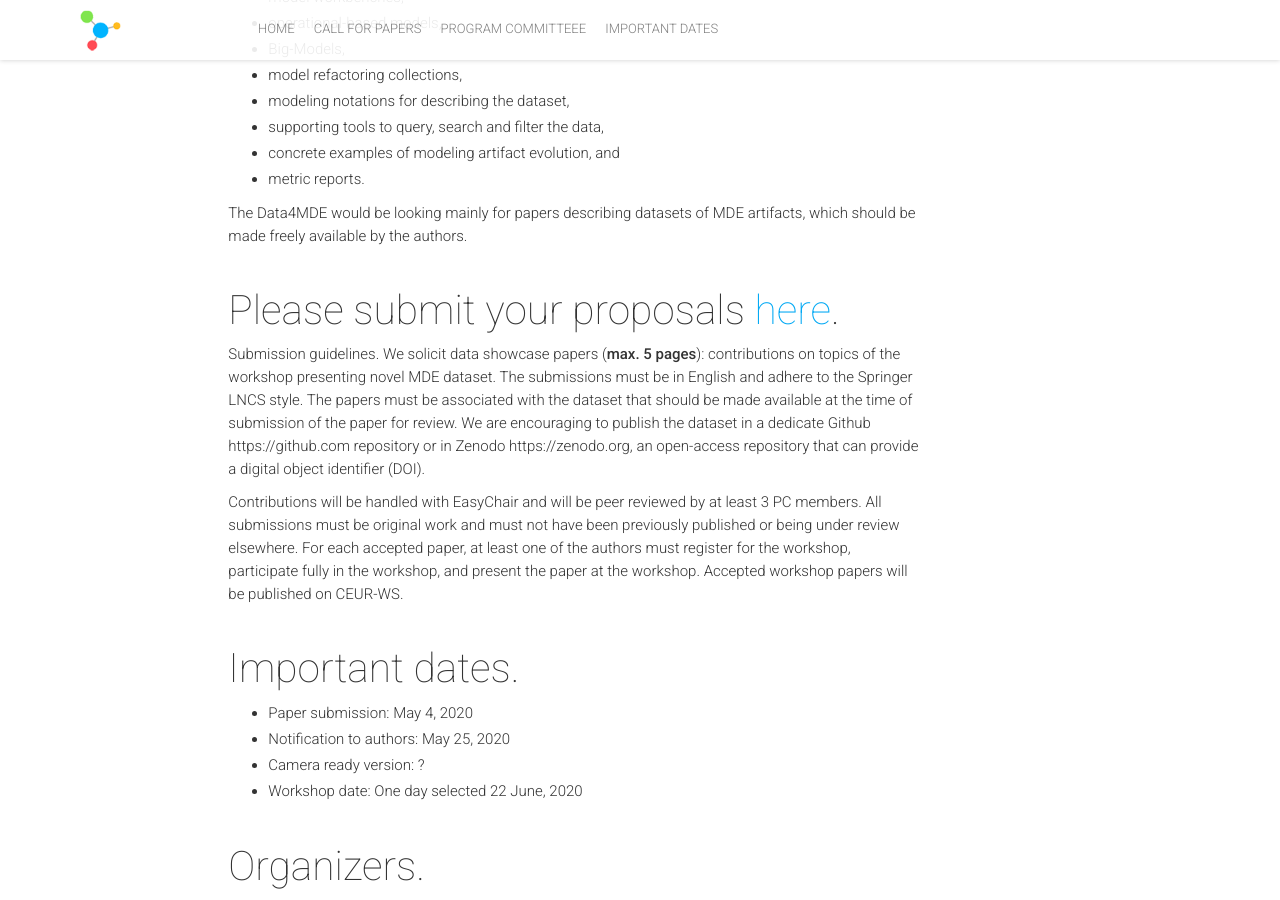
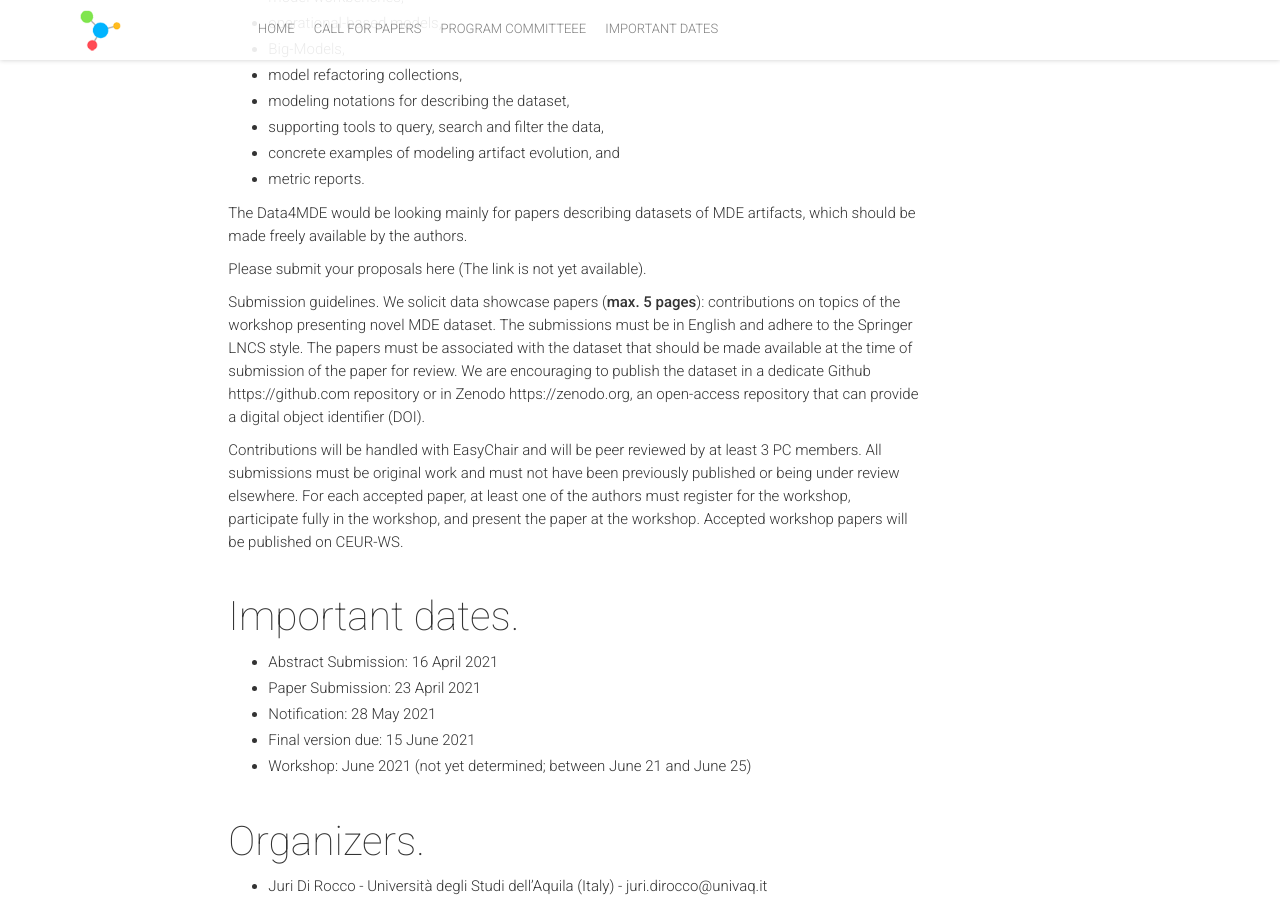
Before and after one commit to jdirocco/Data4MDE, a Jekyll site: the page built from cfp.md, in a window 1280 px wide and 900 px high, scrolled down 1673 px. Built offline with Jekyll 4.4.1, drawn with Linux system fonts in a browser that asks for light colours; nearby versions of some CDN libraries; comment, search, counter and statistics services are not loaded.

Commit message:
Data4MDE 2021

```diff
--- a/_config.yml
+++ b/_config.yml
@@ -14,8 +14,8 @@
 title: "The first edigtion of Data4MDE workshop"
 email: "juri.dirocco@univaq.it"
 description: "The first edition of Data4MDE workshop"
-url: "https://md2manoppello.github.io/Data4MDE"
-googleAnalyticsSiteUrl: "md2manoppello.github.io/Data4MDE"
+url: "https://jdirocco.github.io/Data4MDE"
+googleAnalyticsSiteUrl: "jdirocco.github.io/Data4MDE"
 
 # Organizer Info
 organizerName: "Juri Di Rocco"
@@ -55,8 +55,8 @@
 
 # Hero Block
 heroImage: "hero.jpg"
-heroTitle: "Data4MDE 2020"
-eventDate: "Bergen June 22, 2020"
+heroTitle: "Data4MDE 2021"
+eventDate: "Bergen June, 2021"
 typeoutTextValues: '"", "Season", "Ukraine", "Germany", "USA"'
 typeoutFallback: "Season"
 #heroButtons:
--- a/cfp.md
+++ b/cfp.md
@@ -29,7 +29,7 @@
 
  The Data4MDE would be looking mainly for papers describing datasets of MDE artifacts, which should be made freely available by the authors.
 
-#### Please submit your proposals [here](https://easychair.org/conferences/?conf=data4mde2020).
+Please submit your proposals here (The link is not yet available).
 
 Submission guidelines. We solicit data showcase papers (**max. 5 pages**): contributions on topics of the workshop presenting novel MDE dataset.
 The submissions must be in English and adhere to the Springer LNCS style.
@@ -39,11 +39,11 @@
 All submissions must be original work and must not have been previously published or being under review elsewhere. For each accepted paper, at least one of the authors must register for the workshop, participate fully in the workshop, and present the paper at the workshop. Accepted workshop papers will be published on CEUR-WS.
 
 #### Important dates.
-* Paper submission: May 4, 2020
-* Notification to authors: May 25, 2020
-* Camera ready version: ?
-* Workshop date: One day selected 22 June, 2020
-
+* Abstract Submission: 16 April 2021
+* Paper Submission: 23 April 2021
+* Notification:	28 May   2021
+* Final version due: 15 June  2021
+* Workshop: June 2021 (not yet determined; between June 21 and June 25)
 
 #### Organizers.
 
```
Also changed, not shown: _includes/date.html (+5 -4 lines), _includes/hero.html (+3 -5 lines).
